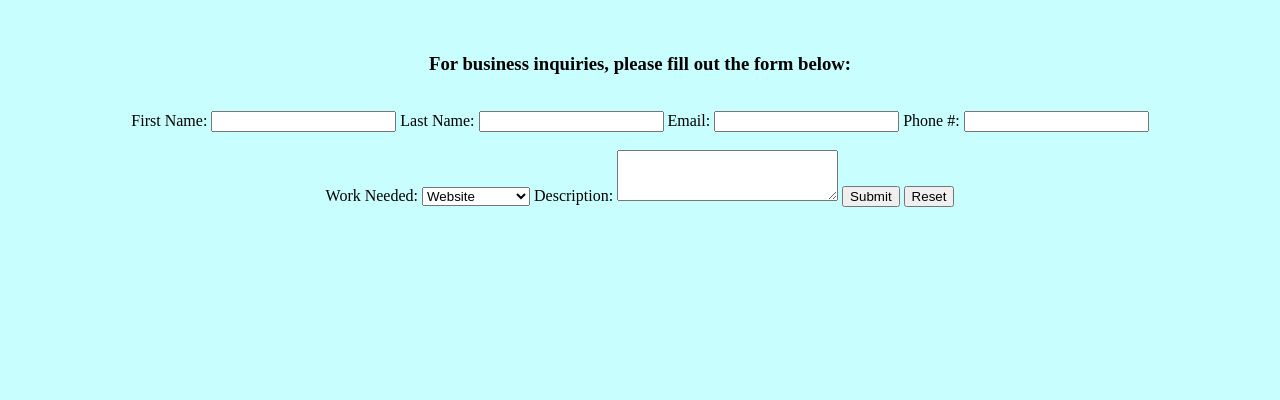
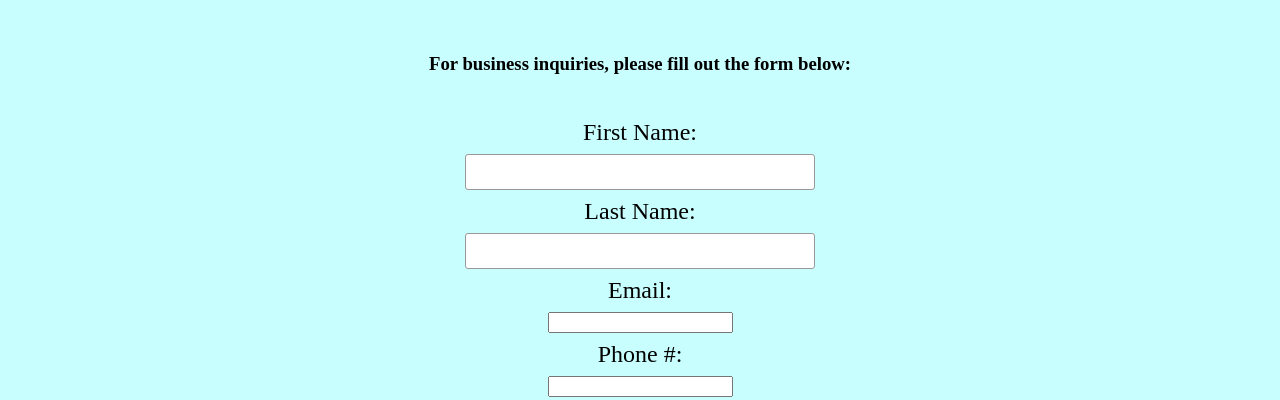
Before and after one commit to CParvi/Parvi-Designs, a plain HTML site: page business.html in a window 1280 px wide. Shown: the part 382-782 px from the top of the page. Drawn offline with Linux system fonts and the light colour scheme.

Commit message:
Update ch03.css

```diff
--- a/css/ch03.css
+++ b/css/ch03.css
@@ -129,3 +129,31 @@ nav a:hover {
   text-transform: uppercase;
   color: #060558;
   font-size: 75%;}
+
+#page {
+margin-top: 5em;
+  background-color: #6495ED;
+  margin: 10% 30%;
+  border-radius: 8px;
+}
+
+form {
+  padding: 0 60px 65px 60px;}
+
+label {
+  display: block;
+  margin: 8px 0 8px 0;
+  font-size: 24px;}
+
+input[type='text'], input[type='password'], textarea {
+
+  font-size: 24px;
+  width: 30%;
+  padding: 3px 5px;
+  border: 1px solid #999;
+  border-radius: 3px;}
+
+input[type='text']:focus, input[type='password']:focus, textarea:focus {
+  border: 1px solid #fff;
+  background-color: #fff;
+  outline: none;}
```
